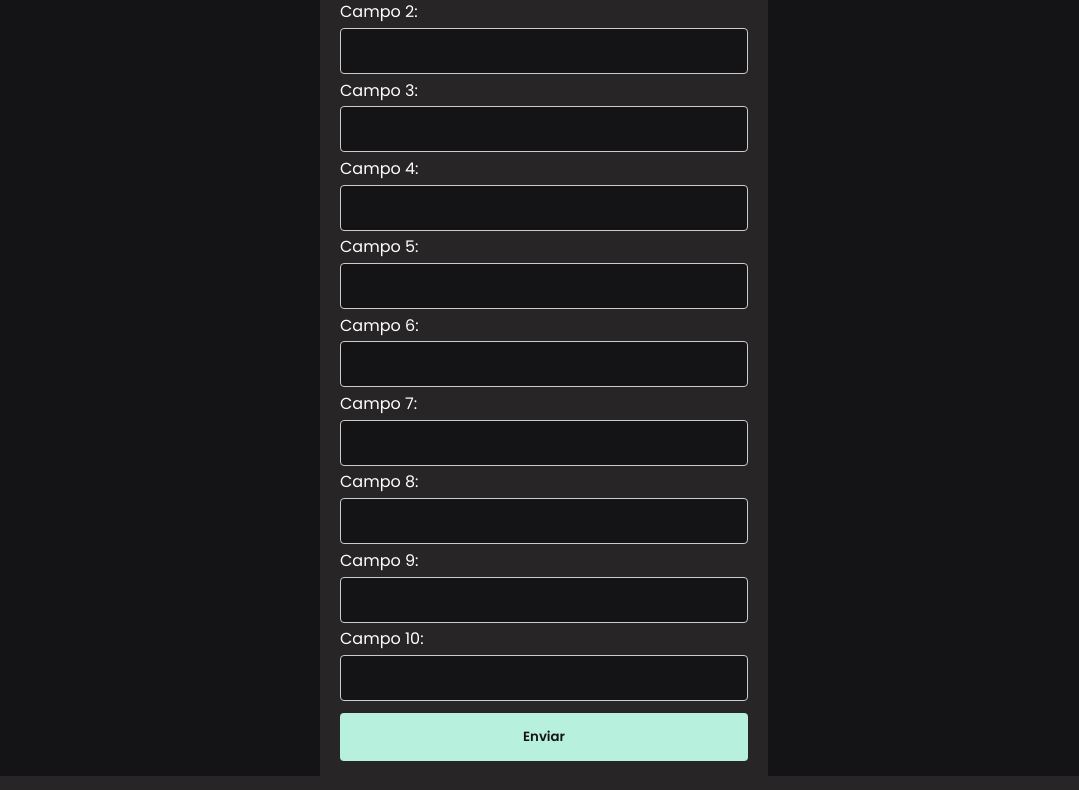
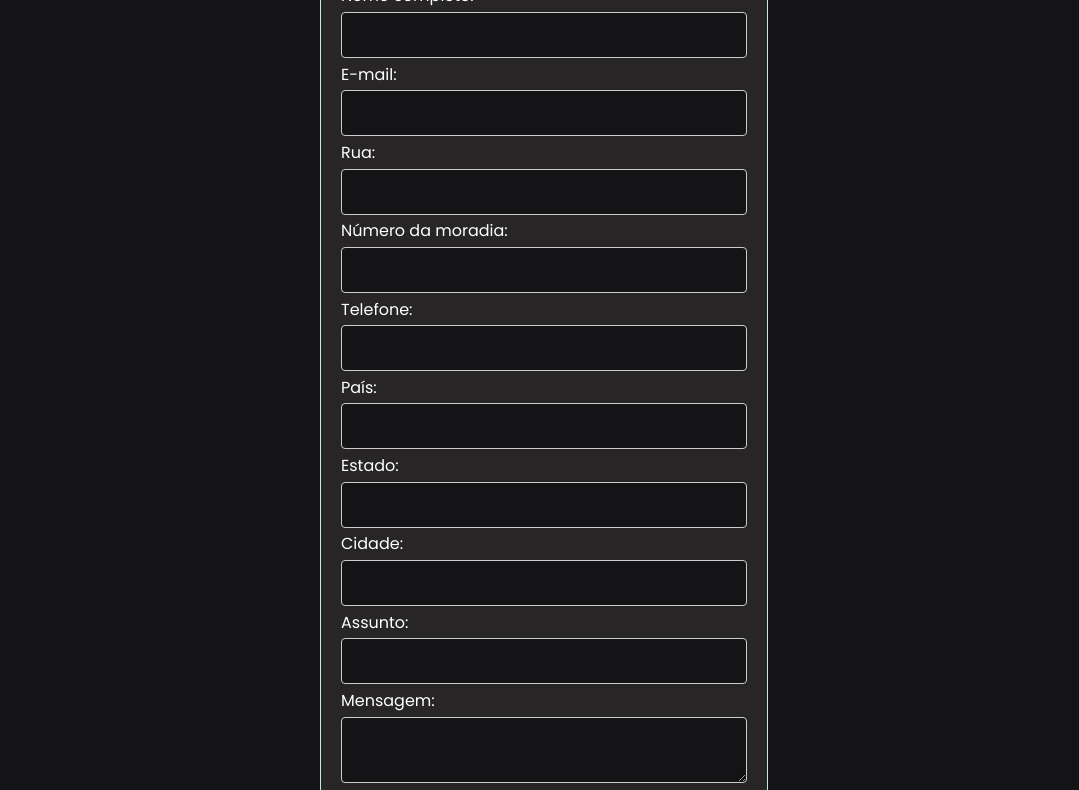
Before and after one commit to HenriqueRonconPereira/WellDone-Front-Global-Solution, a plain HTML site: page contato.html in a window 1280 px wide. Shown: the part 172-962 px from the top of the page, without its empty margins (96-1175 px from the left). Drawn offline with Linux system fonts and the light colour scheme.

Commit message:
finalização da página contato

```diff
--- a/contato.html
+++ b/contato.html
@@ -27,35 +27,35 @@
             <label class="centralizar_label">Deixe seu contato!</label><br>
             </div>
 
-            <label class="label" for="campo1">Campo 1:</label>
-            <input type="text" id="campo1" name="campo1">
+            <label for="nome">Nome completo:</label>
+            <input type="text" id="nome" name="nome" required>
 
-            <label for="campo2">Campo 2:</label>
-            <input type="text" id="campo2" name="campo2">
+            <label for="campo2">E-mail:</label>
+            <input class="form_style" type="email" id="email" name="email" required>
 
-            <label for="campo3">Campo 3:</label>
+            <label for="campo3">Rua:</label>
             <input type="text" id="campo3" name="campo3">
 
-            <label for="campo4">Campo 4:</label>
+            <label for="campo4">Número da moradia:</label>
             <input type="text" id="campo4" name="campo4">
 
-            <label for="campo5">Campo 5:</label>
-            <input type="text" id="campo5" name="campo5">
+            <label for="telefone">Telefone:</label>
+            <input class="form_style" type="tel" id="telefone" name="telefone" required>
 
-            <label for="campo6">Campo 6:</label>
+            <label for="pais">País:</label>
+            <input type="text" id="pais" name="pais">
+
+            <label for="campo6">Estado:</label>
             <input type="text" id="campo6" name="campo6">
 
-            <label for="campo7">Campo 7:</label>
+            <label for="campo7">Cidade:</label>
             <input type="text" id="campo7" name="campo7">
 
-            <label for="campo8">Campo 8:</label>
-            <input type="text" id="campo8" name="campo8">
+            <label for="assunto">Assunto:</label>
+            <input type="text" id="assunto" name="assunto" required>
 
-            <label for="campo9">Campo 9:</label>
-            <input type="text" id="campo9" name="campo9">
-
-            <label for="campo10">Campo 10:</label>
-            <input type="text" id="campo10" name="campo10">
+            <label for="mensagem">Mensagem:</label>
+            <textarea class="form_style" id="mensagem" name="mensagem" required></textarea>
 
             <input type="submit" value="Enviar">
           </form>
--- a/estilo.css
+++ b/estilo.css
@@ -472,18 +472,19 @@ footer .container{
     display: flex;
     justify-content: center;
     align-items: center;
-    height: 100vh;
+    height: 100%;
     color: white;
 
   }
 
 form {
     width: 35%;
-    margin-top: 7%;
+    margin-top: 3%;
     padding: 20px;
     background-color: var(--preto_botao);
     border-radius: 4px;
-  }
+    border: 1px solid rgb(183, 240, 221);
+}
 
 input[type=text], select {
     width: 100%;
@@ -491,6 +492,19 @@ input[type=text], select {
     margin: 0.9% 0;
     /*display: inline-block;*/
     border: 1px solid #ccc;
+    color: white;
+    font-family: 'Poppins', sans-serif;
+    border-radius: 4px;
+    box-sizing: border-box;
+  }
+
+.form_style:focus, input:focus, select {
+    width: 100%;
+    padding: 12px 20px;
+    margin: 0.9% 0;
+    /*display: inline-block;*/
+    border-color: rgb(90, 192, 158);
+    outline: none;
     color: white;
     font-family: 'Poppins', sans-serif;
     border-radius: 4px;
@@ -531,6 +545,17 @@ input[type=submit]:hover {
     background-color: #9dc89f;
   }
 
+.form_style{
+    width: 100%;
+    padding: 12px 20px;
+    margin: 0.9% 0;
+    max-width: 100%;
+    border: 1px solid #ccc;
+    color: white;
+    font-family: 'Poppins', sans-serif;
+    border-radius: 4px;
+    box-sizing: border-box;
+}
 
 
 
```
